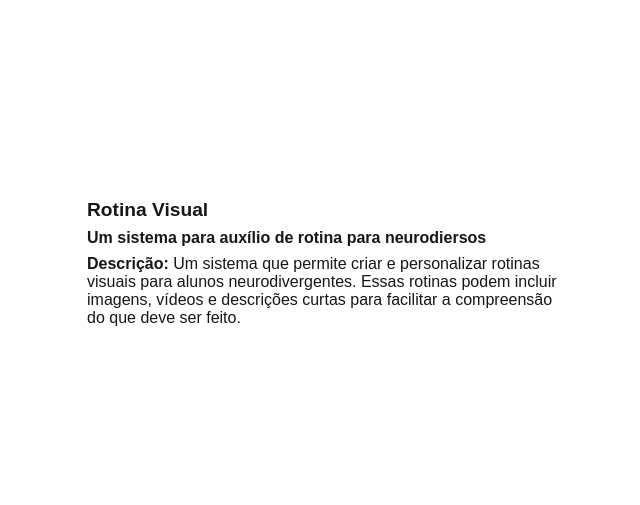
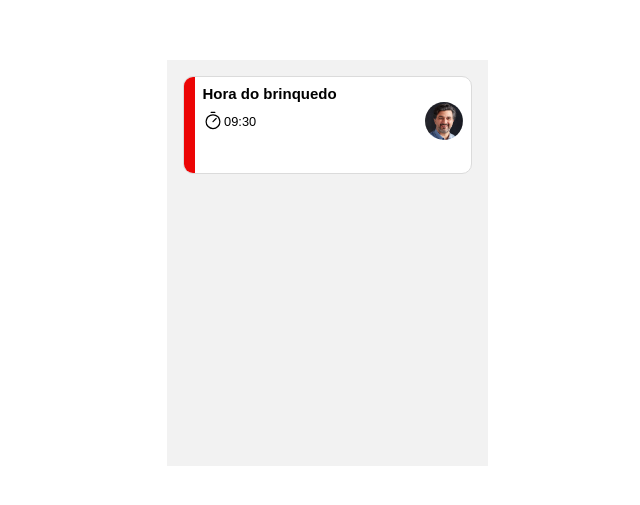
Before and after one commit to unimetrocamp-startupclass/RotinaVisual, a Next.js app in the folder front/: page / in a window 1280 px wide. Shown: the part 137-642 px from the top of the page, without its empty margins (313-953 px from the left). Built offline with nearby package versions, Linux system fonts and the light colour scheme.

Commit message:
feat: card-page-added

```diff
--- a/front/app/layout.tsx
+++ b/front/app/layout.tsx
@@ -24,7 +24,8 @@ export default function RootLayout({
 }>) {
   return (
     <html lang="en">
-      <body className={`${geistSans.variable} ${geistMono.variable}`}>
+      <body className={`${geistSans.variable} ${geistMono.variable}`}
+      >
         {children}
       </body>
     </html>
--- a/front/app/page.module.css
+++ b/front/app/page.module.css
@@ -7,13 +7,57 @@
   height: 100vh;
 }
 
-.textDiv {
-  max-width: 30rem;
+.dayContainer {
+  width: 321px;
+  height: 406px;
+  background-color: #F2F2F2;
+  padding: 1rem;
+}
+
+.cardContainer {
+  background-color: #ffffff;
+  padding: 0.5rem;
+  border-radius: 5px;
+  min-height: 92px;
   display: flex;
   flex-direction: column;
-  gap: 0.5rem;
+  justify-content: space-between;
+  border: 1px solid #DBDBDB;
 }
 
-.textDiv h1 {
-  font-size: larger;
+.cardTitleContainer {
+  width: 100%;
 }
+
+.cardTitle {
+  font-size: 15px;
+  font-weight: bold;
+  margin: 0;
+}
+
+.cardBottom {
+  display: flex;
+  align-items: center;
+  justify-content: space-between;
+}
+
+.cardBottomTime {
+  display: flex;
+  align-items: center;
+  justify-content: center;
+  gap: 0.1rem;
+}
+
+.cardBottomTime span {
+  font-size: 0.8rem;
+}
+
+.cardBottomPhoto {
+  display: flex;
+  width: 38px;
+  height: 38px;
+  align-items: center;
+  justify-content: center;
+  border-radius: 50%;
+  overflow: hidden;
+}
--- a/front/app/page.tsx
+++ b/front/app/page.tsx
@@ -1,18 +1,285 @@
-import styles from "./page.module.css";
+"use client";
+import { X, Timer, Calendar } from "@phosphor-icons/react";
+import Image from "next/image";
+import { useState } from "react";
+import styled from "styled-components";
 
 export default function Home() {
+  const [ showCard, setShowCard ] = useState(false);
+
+  const toggleCard = () => {
+    setShowCard(!showCard);
+  };
+
   return (
-    <main className={styles.mainDiv}>
-      <div className={styles.textDiv}>
-        <h1>Rotina Visual</h1>
-        <h4>Um sistema para auxílio de rotina para neurodiersos</h4>
-        <p>
-          <strong>Descrição:</strong> Um sistema que permite criar e
-          personalizar rotinas visuais para alunos neurodivergentes. Essas
-          rotinas podem incluir imagens, vídeos e descrições curtas para
-          facilitar a compreensão do que deve ser feito.
-        </p>
-      </div>
-    </main>
+    <StyledMainDiv>
+      <DayContainer>
+        <CardContainer onClick={toggleCard}>
+          <CardColor />
+          <CardContent>
+            <CardTitleContainer>
+              <CardTitle>Hora do brinquedo</CardTitle>
+            </CardTitleContainer>
+            <CardBottom>
+              <CardBottomTime>
+                <Timer size={20} />
+                <span>09:30</span>
+              </CardBottomTime>
+              <CardBottomPhoto>
+                <Image
+                  width={38}
+                  height={38}
+                  src="/ProfessorTest.png"
+                  alt="Foto do professor"
+                />
+              </CardBottomPhoto>
+            </CardBottom>
+          </CardContent>
+        </CardContainer>
+      </DayContainer>
+      {showCard && (
+        <>
+          <OpenCard>
+            <OpenCardMainContent>
+              <CloseButton onClick={toggleCard}>
+                <X size={28} weight="bold" onClick={toggleCard} />
+              </CloseButton>
+              <OpenCardTitleInfo>
+                <OpenCardDateTime>
+                  <Calendar size={20} />
+                  <span>09/10/2023 - 09:30</span>
+                </OpenCardDateTime>
+                <OpenCardLeftInfo>
+                  <OpenCardColor />
+                  <ProfessorContainer>
+                    <CardBottomPhoto>
+                      <Image
+                        width={38}
+                        height={38}
+                        src="/ProfessorTest.png"
+                        alt="Foto do professor"
+                      />
+                    </CardBottomPhoto>
+                    <span>
+                      <p>Professor</p>
+                      <p>Matheus</p>
+                    </span>
+                  </ProfessorContainer>
+                </OpenCardLeftInfo>
+              </OpenCardTitleInfo>
+              <OpenCardMiddleContent>
+                <OpenCardTitle>Hora do brinquedo</OpenCardTitle>
+                <Separator />
+                <OpenCardDescription>
+                  Lorem ipsum dolor sit amet consectetur adipisicing elit. Rem consequuntur ut distinctio, at odit amet provident laboriosam eveniet adipisci. Perspiciatis earum odio accusantium aspernatur laudantium magnam facilis harum ratione quo?
+                </OpenCardDescription>
+              </OpenCardMiddleContent>
+            </OpenCardMainContent>
+            <OpenCardSideBar />
+          </OpenCard>
+          <FilterBackground onClick={toggleCard} />
+        </>
+      )}
+    </StyledMainDiv>
   );
 }
+
+const StyledMainDiv = styled.main`
+  color: hsl(0, 0%, 10%);
+  margin: auto;
+  padding: 1rem;
+  display: flex;
+  align-items: center;
+  justify-content: center;
+  height: 100vh;
+`;
+
+const DayContainer = styled.div`
+  width: 321px;
+  height: 406px;
+  background-color: #f2f2f2;
+  padding: 1rem;
+`;
+
+const CardContainer = styled.button`
+  cursor: pointer;
+  background-color: #ffffff;
+  border-radius: 10px;
+  overflow: hidden;
+  min-height: 92px;
+  display: flex;
+  flex-direction: row;
+  border: 1px solid #dbdbdb;
+  width: 100%;
+  text-align: left;
+`;
+
+const CardColor = styled.div`
+  background-color: hsl(0, 95.85062240663899%, 47.254901960784316%);
+  width: 4%;
+  height: 6rem;
+`;
+
+const CardContent = styled.div`
+  display: flex;
+  flex-direction: column;
+  justify-content: space-between;
+  padding: 0.5rem;
+  width: 100%;
+`;
+
+const CardTitleContainer = styled.div`
+  width: 100%;
+`;
+
+const CardTitle = styled.h4`
+  font-size: 15px;
+  font-weight: bold;
+  margin: 0;
+`;
+
+const CardBottom = styled.div`
+  display: flex;
+  align-items: center;
+  justify-content: space-between;
+`;
+
+const CardBottomTime = styled.div`
+  display: flex;
+  align-items: center;
+  justify-content: center;
+  gap: 0.1rem;
+
+  span {
+    font-size: 0.8rem;
+  }
+`;
+
+const CardBottomPhoto = styled.div`
+  display: flex;
+  width: 38px;
+  height: 38px;
+  align-items: center;
+  justify-content: center;
+  border-radius: 50%;
+  overflow: hidden;
+`;
+
+const OpenCard = styled.div`
+  max-width: 900px;
+  max-height: 700px;
+  background-color: hsl(0, 0%, 98%);
+  border-radius: 1rem;
+  box-shadow: rgba(0, 0, 0, 0.12) 0px 0px 20px;
+  padding: 1.5rem 2.5rem 2.5rem 2.5rem;
+  position: fixed;
+  top: 50%;
+  left: 50%;
+  transform: translate(-50%, -50%);
+  z-index: 1;
+`;
+
+const OpenCardMainContent = styled.div`
+  display: flex;
+  flex-direction: row;
+`;
+
+const OpenCardTitleInfo = styled.div`
+  width: 25%;
+  display: flex;
+  flex-direction: column;
+  gap: 1rem;
+  align-items: center;
+  justify-content: space-between;
+  margin-bottom: 1.5rem;
+
+`;
+
+const OpenCardDateTime = styled(CardBottomTime)`
+  background-color: hsl(0, 0%, 92%);
+  padding: 5px 10px;
+  border-radius: 5px;
+  border: 1px solid hsl(0, 0%, 80%);
+  span {
+    font-size: 0.9rem;
+  }
+`;
+
+const OpenCardLeftInfo = styled.div`
+  display: flex;
+  align-items: center;
+  justify-content: center;
+  gap: 1rem;
+`;
+
+const OpenCardColor = styled.div`
+  background-color: red;
+  box-shadow: rgba(0, 0, 0, 0.2) 0px 0px 20px;
+  width: 1.4rem;
+  height: 1.4rem;
+  border-radius: 50%;
+`;
+
+const ProfessorContainer = styled.div`
+  display: flex;
+  align-items: center;
+  justify-content: center;
+  gap: 0.5rem;
+  background-color: hsl(0, 0%, 92%);
+  padding: 5px 10px;
+  border-radius: 5px;
+  border: 1px solid hsl(0, 0%, 80%);
+  span {
+    font-size: 0.9rem;
+  }
+`;
+
+const CloseButton = styled.button`
+  position: absolute;
+  top: 1rem;
+  right: 1rem;
+  cursor: pointer;
+  color: hsl(0, 0%, 36%);
+  background-color: #ffffff;
+  padding: 0.2rem;
+  border-radius: 5px;
+  display: flex;
+  flex-direction: column;
+  justify-content: space-between;
+  text-align: center;
+  border: 1px solid #dbdbdb;
+`;
+
+const OpenCardMiddleContent = styled.div`
+`;
+
+const OpenCardTitle = styled.h2`
+  font-size: clamp(1.5rem, -6.5915492958px + 4.7183098592vw, 2.3rem);
+  font-weight: 600;
+`;
+
+const Separator = styled.div`
+  background-color: hsl(0, 0%, 85%);
+  height: 2px;
+  border-radius: 5px;
+  margin: 1rem 0;
+`;
+
+const OpenCardDescription = styled.p`
+  font-size: 1rem;
+`;
+
+const OpenCardSideBar = styled.div`
+  width: 20%;
+  min-width: 25px;
+`;
+
+const FilterBackground = styled.a`
+  position: fixed;
+  top: 0;
+  left: 0;
+  width: 100%;
+  height: 100%;
+  background-color: rgba(0, 0, 0, 0.2);
+  z-index: 0;
+`;
```
Also changed, not shown: front/package.json (+5 -3 lines), front/public/ProfessorTest.png (added), 1 other file (tests, documents, lock files or other folders).
